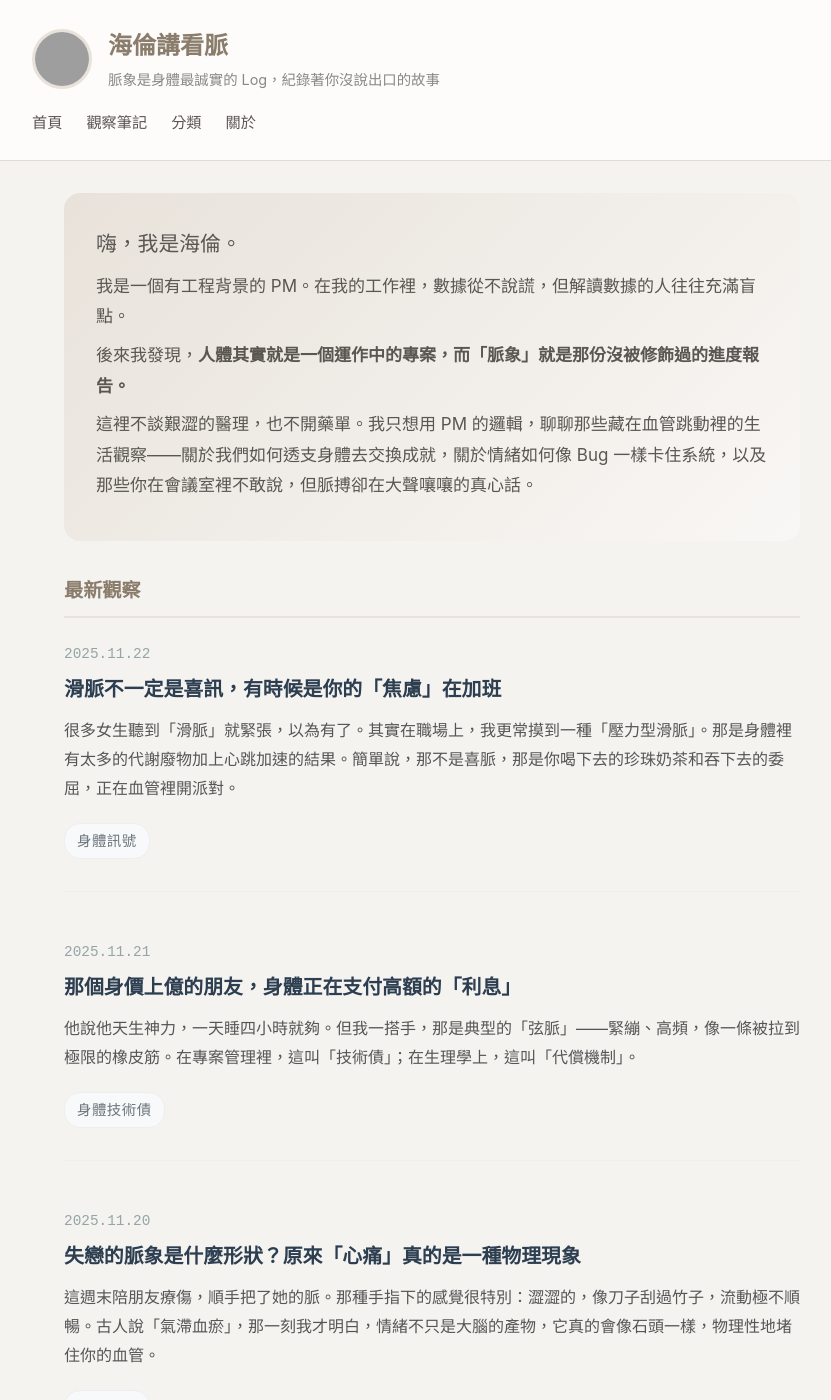
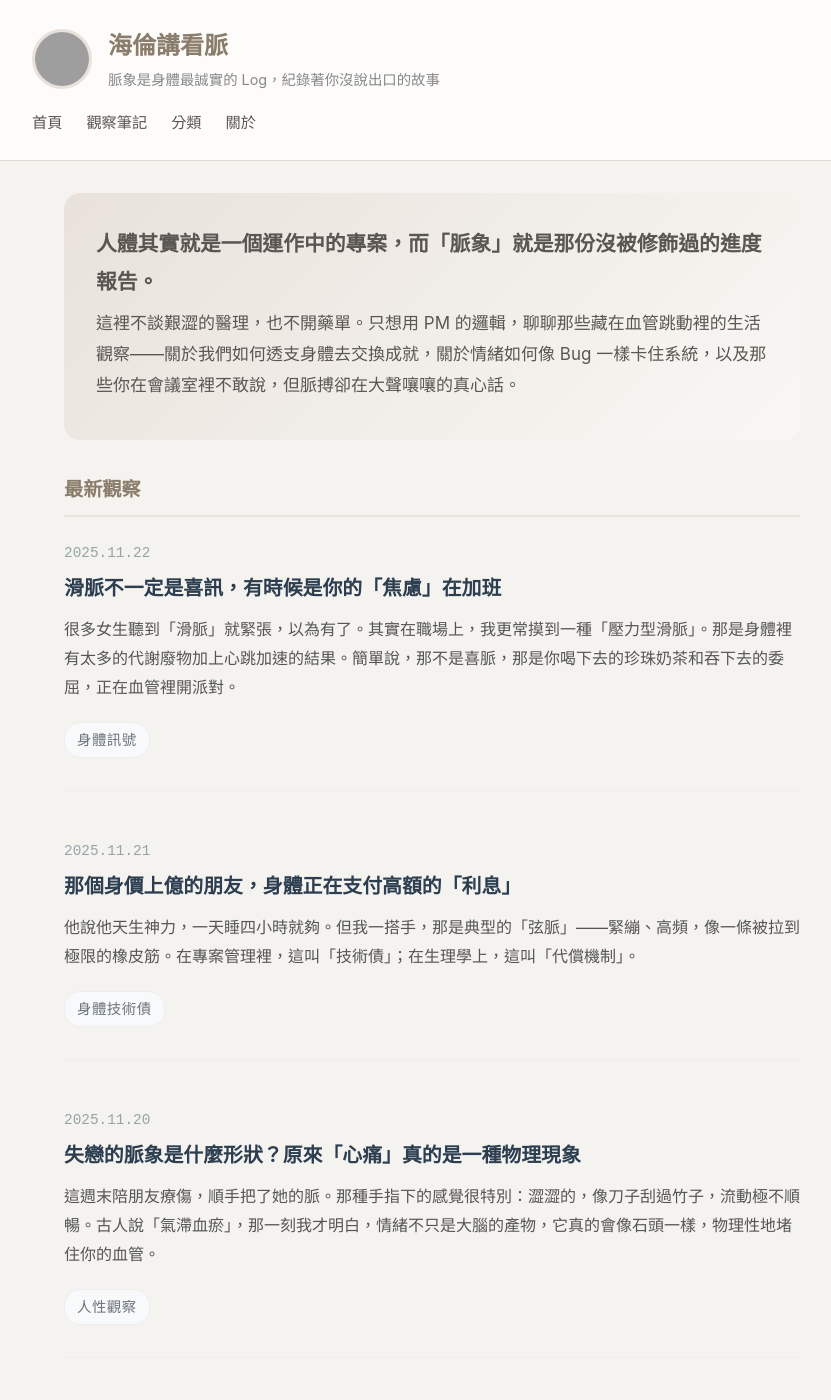
Before and after one commit to hathor-hua/helen, a Jekyll site: the page built from index.html, in a window 1280 px wide and 1400 px high. Shown: the whole window, without its empty margins (208-1039 px from the left). Built offline with Jekyll 4.4.1, drawn with Linux system fonts in a browser that asks for light colours; some of the changed text lies outside the part shown; grey boxes are pictures that could not be loaded.

Commit message:
整合首頁內容，移除重複介紹

```diff
--- a/index.html
+++ b/index.html
@@ -5,10 +5,8 @@ description: 海倫講看脈 - 我是海倫，理科腦 PM。這裡沒有艱澀
 ---
 
 <section class="intro" aria-label="簡介">
-    <p>嗨，我是海倫。</p>
-    <p>我是一個有工程背景的 PM。在我的工作裡，數據從不說謊，但解讀數據的人往往充滿盲點。</p>
-    <p>後來我發現，<strong>人體其實就是一個運作中的專案，而「脈象」就是那份沒被修飾過的進度報告。</strong></p>
-    <p>這裡不談艱澀的醫理，也不開藥單。我只想用 PM 的邏輯，聊聊那些藏在血管跳動裡的生活觀察——關於我們如何透支身體去交換成就，關於情緒如何像 Bug 一樣卡住系統，以及那些你在會議室裡不敢說，但脈搏卻在大聲嚷嚷的真心話。</p>
+    <p><strong>人體其實就是一個運作中的專案，而「脈象」就是那份沒被修飾過的進度報告。</strong></p>
+    <p>這裡不談艱澀的醫理，也不開藥單。只想用 PM 的邏輯，聊聊那些藏在血管跳動裡的生活觀察——關於我們如何透支身體去交換成就，關於情緒如何像 Bug 一樣卡住系統，以及那些你在會議室裡不敢說，但脈搏卻在大聲嚷嚷的真心話。</p>
 </section>
 
 <section class="posts" aria-label="文章列表">
@@ -30,6 +28,5 @@ description: 海倫講看脈 - 我是海倫，理科腦 PM。這裡沒有艱澀
 <section id="about" class="about" aria-label="關於作者">
     <h2>關於海倫</h2>
     <p>產品經理 (PM)，理科腦，身體訊號觀察家。</p>
-    <p>喜歡用邏輯去拆解感性的訊號。相信身體比大腦誠實，脈象比履歷表更能說明一個人的狀態。</p>
-    <p>在這裡，我們不談對錯，只談觀察。試著從脈搏的跳動中，聽懂那些身體想告訴你的事。</p>
+    <p>相信身體比大腦誠實，脈象比履歷表更能說明一個人的狀態。在這裡，我們不談對錯，只談觀察。</p>
 </section>
```
